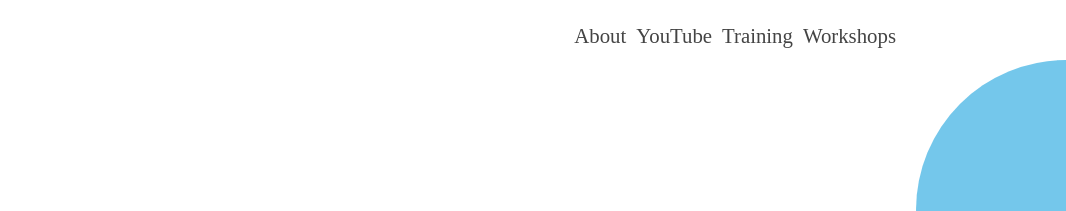
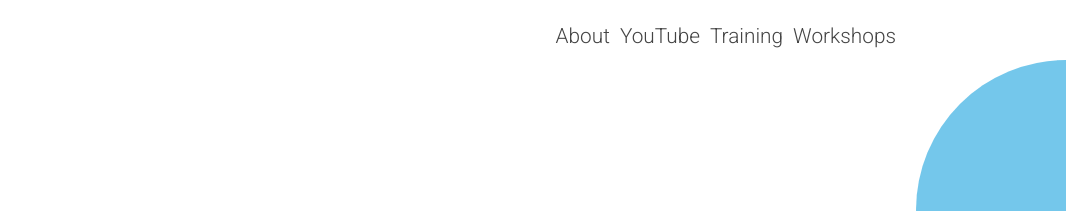
Before and after one commit to SocialNerdsGR/site, a Gatsby site: page / in a window 1280 px wide. Shown: the top 211 px of the page, 214-1280 px from the left. Built offline with nearby package versions, Linux system fonts and the light colour scheme; Gatsby itself is replaced by a stand-in of ours.

Commit message:
Fixed font family

```diff
--- a/src/theme/page.scss
+++ b/src/theme/page.scss
@@ -12,7 +12,9 @@ body {
   height: 100vh;
 }
 
-* {
+*,
+body,
+html {
   font-family: "Roboto", sans-serif;
 }
 
```
